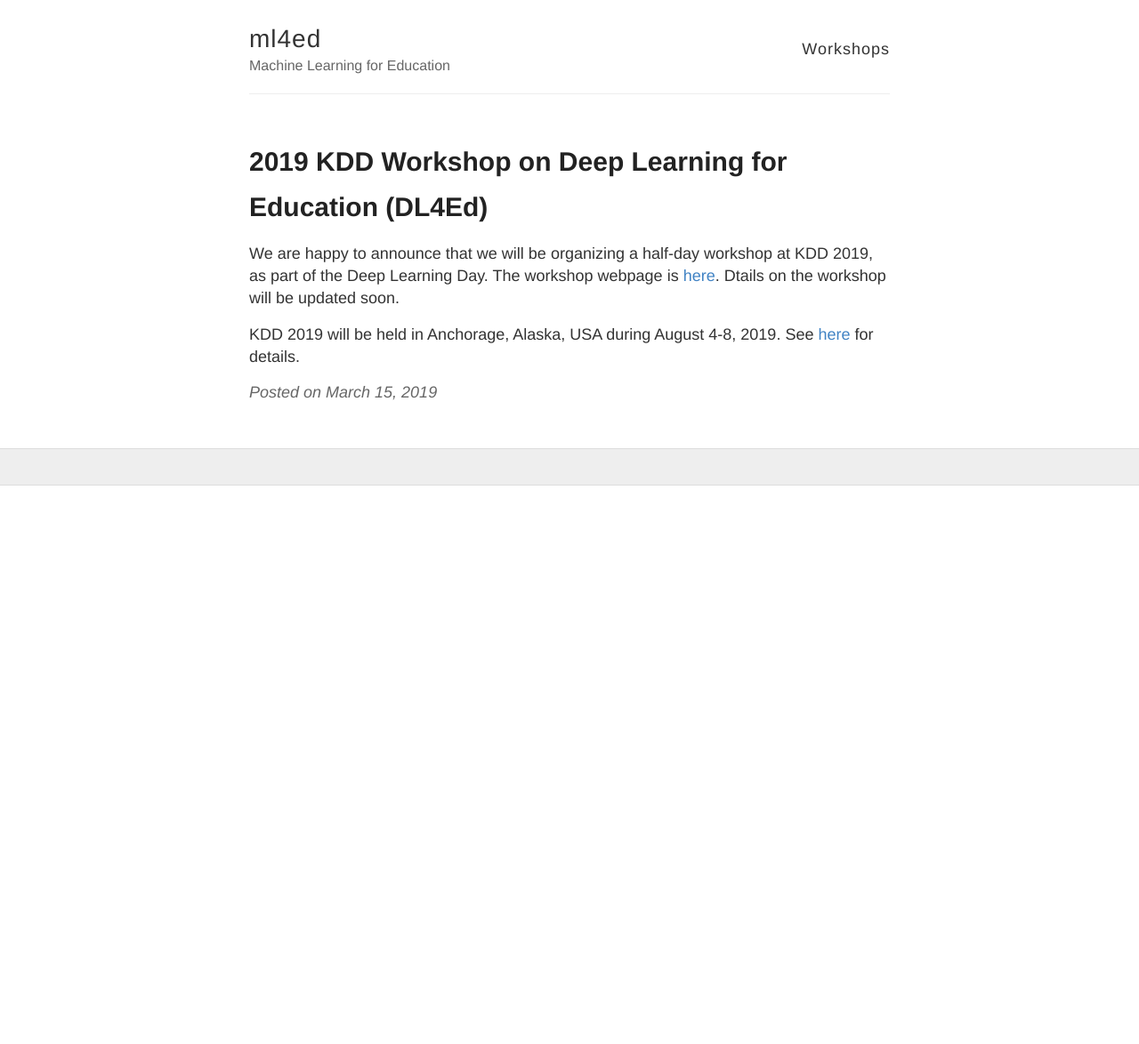
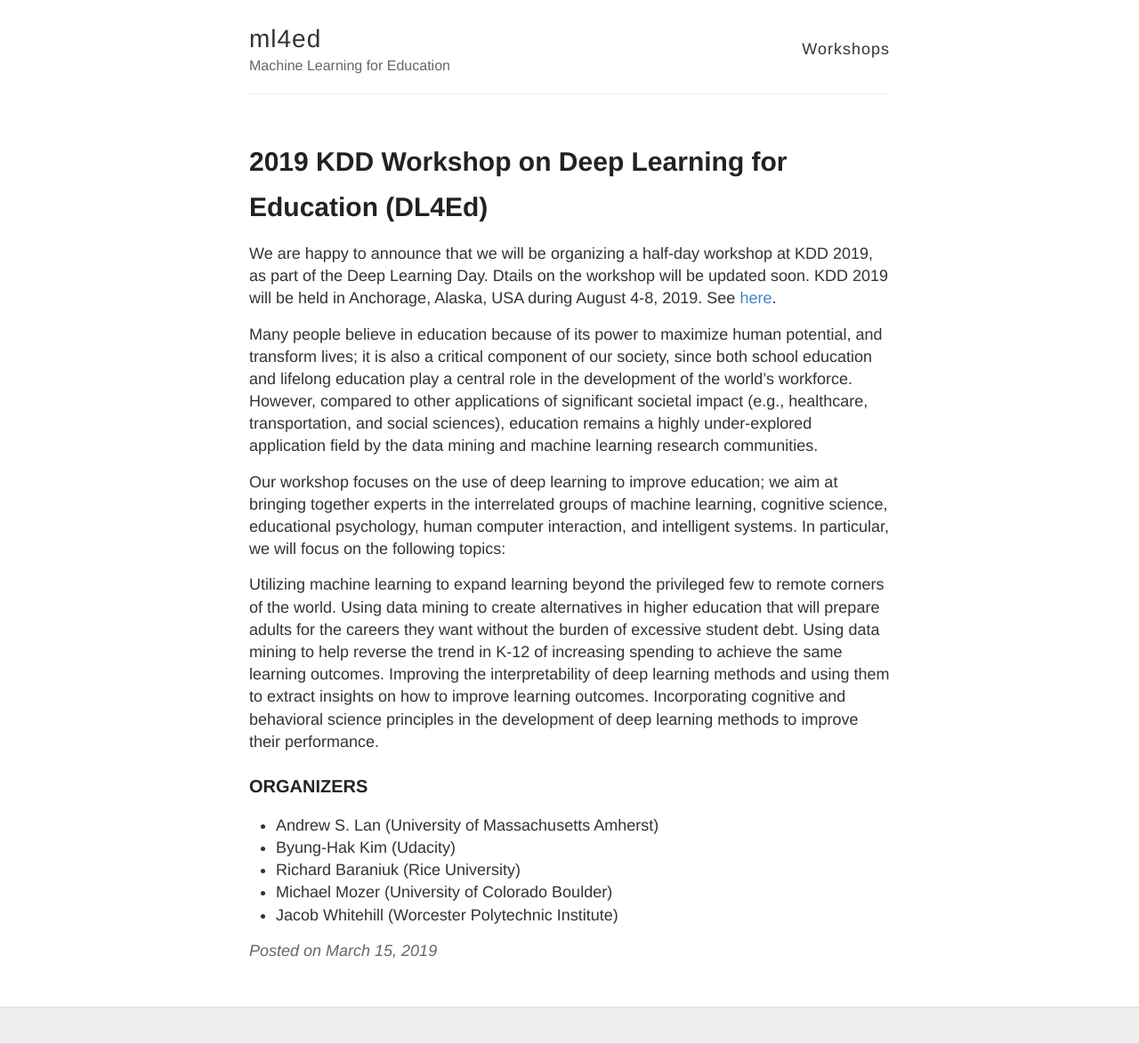
Before and after one commit to ml4ed/ml4ed.github.io, a Jekyll site: the page built from _posts/2019-03-15-2019-kdd-workshop.md, in a window 1280 px wide. Shown: the whole page at 89% size. Built offline with Jekyll 4.4.1, drawn with Linux system fonts in a browser that asks for light colours; before the commit the page ends 900 px from its top, so only the background shows below that.

Commit message:
Update 2019-03-15-2019-kdd-workshop.md

```diff
--- a/_posts/2019-03-15-2019-kdd-workshop.md
+++ b/_posts/2019-03-15-2019-kdd-workshop.md
@@ -4,6 +4,29 @@
 ---
 
 We are happy to announce that we will be organizing a half-day workshop at KDD 2019, as part of the Deep Learning Day.
-The workshop webpage is [here](/2019-kdd-workshop/). Dtails on the workshop will be updated soon.
+Dtails on the workshop will be updated soon. KDD 2019 will be held in Anchorage, Alaska, USA during August 4-8, 2019. See [here](https://www.kdd.org/kdd2019/).
 
-KDD 2019 will be held in Anchorage, Alaska, USA during August 4-8, 2019. See [here](https://www.kdd.org/kdd2019/) for details.
+Many people believe in education because of its power to maximize human potential, and transform lives;
+it is also a critical component of our society, since both school education and lifelong education play a central role
+in the development of the world’s workforce. However, compared to other applications of significant societal impact
+(e.g., healthcare, transportation, and social sciences), education remains a highly under-explored application field by
+the data mining and machine learning research communities.
+
+Our workshop focuses on the use of deep learning to improve education; we aim at bringing together experts in the interrelated
+groups of machine learning, cognitive science, educational psychology, human computer interaction, and intelligent systems.
+In particular, we will focus on the following topics:
+
+Utilizing machine learning to expand learning beyond the privileged few to remote corners of the world.
+Using data mining to create alternatives in higher education that will prepare adults for the careers they want without the burden of excessive student debt.
+Using data mining to help reverse the trend in K-12 of increasing spending to achieve the same learning outcomes.
+Improving the interpretability of deep learning methods and using them to extract insights on how to improve learning outcomes.
+Incorporating cognitive and behavioral science principles in the development of deep learning methods to improve their performance.
+
+
+### ORGANIZERS
+
+* Andrew S. Lan (University of Massachusetts Amherst)
+* Byung-Hak Kim (Udacity)
+* Richard Baraniuk (Rice University)
+* Michael Mozer (University of Colorado Boulder)
+* Jacob Whitehill (Worcester Polytechnic Institute)
```
